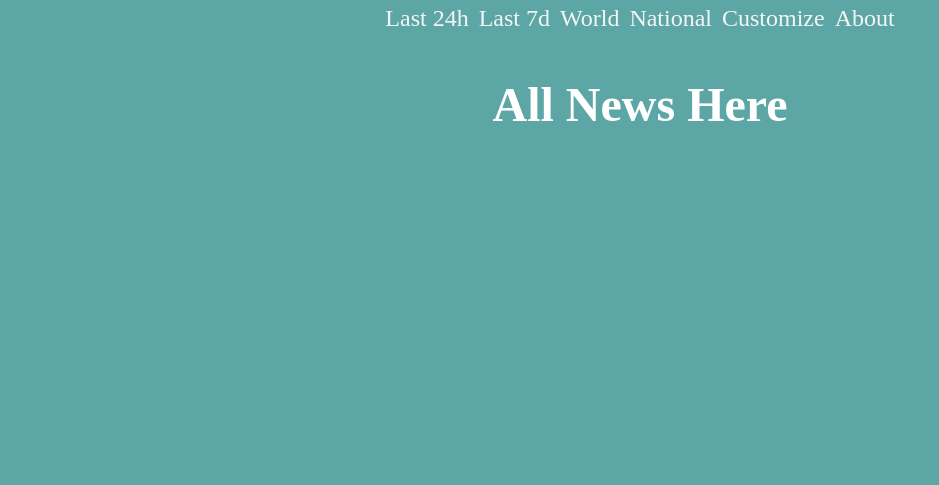
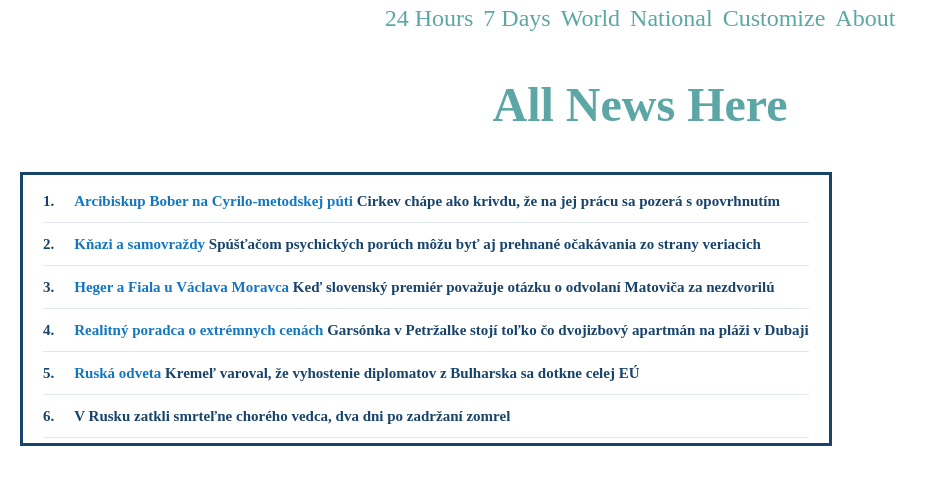
Before and after one commit to SimHerling/allnews, a Flask app: page / in a window 1280 px wide. Shown: the top 485 px of the page, without its empty margins (0-939 px from the left). Run offline with Flask 2, Linux system fonts and the light colour scheme.

Commit message:
first postoj frame

```diff
--- a/dev/dev.py
+++ b/dev/dev.py
@@ -23,7 +23,8 @@ weeklys_articles = soup.find("div", {"id": "week-popular-articles"})
 with open("../templates/index_backup.html") as indx:
     txt = indx.read()
     soup_indx = BeautifulSoup(txt, 'html.parser')
-    soup_indx.body.script.insert_before(todays_articles)
+    soup_indx.div.append(todays_articles)
+    # soup_indx.body.script.insert_before(todays_articles)
     indx.close()
 
 # save the file again
--- a/static/style.css
+++ b/static/style.css
@@ -1,17 +1,19 @@
 body{
     /*background-color: rgba(0, 144, 144, 0.8);*/
-    background-color: rgba(53, 144, 144, 0.8);
+    /*background-color: rgba(53, 144, 144, 0.8);*/
     margin: auto 0;
+    text-decoration-color: rgba(53, 144, 144, 0.8);
 }
 
 /* TITLE */
 .title {
     text-align: center;
     font-size: 3rem;
-    color: white;
+    color: rgba(53, 144, 144, 0.8);
     /*height: 80vh;*/
     /*display: flex;*/
 }
+
 
 /*.top-articles-list {
     display: flex;
@@ -20,6 +22,104 @@ body{
 }*/
 
 
+
+
+.boxmodel {
+    border:  3px solid #18436b;;
+    display: inline-block;
+
+    padding: 5px 20px 5px 20px;
+    margin: 0px 20px 0px 20px;
+    /*padding: 5px 20px;*/
+
+    width: 30px /* content*/
+    height: 10px. /* content*/
+}
+
+h1, h1 a, h2, h2 a, h3, h3 a, h4, h4 a, h5, h5 a {
+    font-weight: 700;
+    text-transform: none;
+}
+
+/*a, */
+h1, h2, h3, h4, h5, p {
+    margin: 0;
+    padding: 0;
+    font-family: Merriweather,serif;
+    font-weight: 400;
+    /*color: #000;*/
+}
+
+/*.my-popular-articles .my-pop-article-wrapper */
+h2 {
+    color: #1376c1;
+}
+
+
+
+
+
+h2 {
+    display: block;
+    font-size: 1.5em;
+    margin-block-start: 0.83em;
+    margin-block-end: 0.83em;
+    margin-inline-start: 0px;
+    margin-inline-end: 0px;
+    font-weight: bold;
+    color: #1376c1;
+}
+
+.my-popular-articles {
+    display: -ms-flexbox;
+    display: flex;
+    -ms-flex-align: start;
+    align-items: flex-start;
+    width: 100%;
+    padding: 9px 0;
+    border-bottom: 1px solid #e2e8ef;
+}
+
+.my-popular-articles {
+    font-family: Merriweather,serif;
+    font-size: 14px;
+    line-height: 1.42857143;
+    /*color: #333;*/
+    background-color: #fff;
+}
+
+.my-popular-articles {
+    display: -ms-flexbox;
+    display: flex;
+    -ms-flex-align: start;
+    align-items: flex-start;
+    width: 100%;
+    padding: 9px 0;
+    border-bottom: 1px solid #e2e8ef;
+}
+
+.my-popular-articles span {
+    font-weight: 700;
+    font-size: 15px;
+    line-height: 24px;
+    color: #18436b;
+    padding: 0 20px 0 0;
+}
+
+.my-popular-articles .my-pop-article-wrapper h2, .my-popular-articles .my-pop-article-wrapper h3 {
+    display: inline;
+    font-weight: 900;
+    font-size: 15px;
+    line-height: 24px;
+}
+
+.my-popular-articles .my-pop-article-wrapper h2 a, .my-popular-articles .my-pop-article-wrapper h3 a{
+    display: inline;
+    font-weight: 900;
+    font-size: 15px;
+    line-height: 24px;
+}
+
 /*NAV*/
 /*.sticky {
     position: fixed;
@@ -27,6 +127,12 @@ body{
     width: 100%;
 }
 */
+
+.main-nav li a {
+    color: rgba(53, 144, 144, 0.8);
+    text-decoration: none; /* to remove uderlines from the hyperlinks*/
+}
+
 .main-nav {
     display: flex;
     flex-direction: row;
@@ -39,127 +145,17 @@ body{
 
 }
 
-
-
-li {
+.nav-item {
     padding: 5px;
 }
 
-a {
-    color: #f5f5f6;
-    text-decoration: none; /* to remove uderlines from the hyperlinks*/
+
+h3 a {
+    color: #18436b;
+    text-decoration: none;
 }
 
-
-/* testing */
-
-/*html {
-  -webkit-box-sizing: border-box;
-  box-sizing: border-box;
+h2 a {
+    color: #1376c1;
+    text-decoration: none;
 }
-
-*,
-*::before,
-*::after {
-  -webkit-box-sizing: inherit;
-  box-sizing: inherit;
-}
-
-body {
-  font-family: -apple-system, BlinkMacSystemFont, "Segoe UI", "Roboto", "Fira Sans", "Droid Sans", "Helvetica Neue", Arial, sans-serif;
-}
-
-nav {
-  background-color: #222;
-  display: flex;
-  justify-content: space-between;
-  position: fixed;
-  top: 0;
-  left: 0;
-  opacity: .9;
-  width: 100%;
-  z-index: 5;
-}
-@media screen and (max-width: 575px) {
-  nav {
-    display: block;
-    height: 58px;
-  }
-}
-nav a {
-  color: #eff6fe;
-  display: inline-block;
-  padding: 10px;
-  text-decoration: none;
-}
-nav a:hover, nav a:active {
-  background-color: #9ec5fb;
-  color: #eff6fe;
-  text-decoration: none;
-}
-nav a:focus {
-  color: #eff6fe;
-  text-decoration: none;
-}
-
-.toggle {
-  display: none;
-}
-@media screen and (max-width: 575px) {
-  .toggle {
-    display: inline-block;
-  }
-}
-
-.block-one {
-  padding: 10px;
-  height: 58px;
-}
-@media screen and (max-width: 575px) {
-  .block-one {
-    display: flex;
-    justify-content: space-between;
-  }
-}
-.block-one a {
-  border-radius: 4px;
-  display: inline-block;
-}
-
-@media screen and (max-width: 575px) {
-  .block-two {
-    background-color: rgba(0,0,0,0.6);
-    display: none;
-    position: relative;
-    //opacity: 0.9;
-    top: -58px;
-    left: 0;
-
-    width: 100%;
-    width: 100vw;
-  }
-  .block-two a {
-    display: block;
-  }
-  .block-two div {
-    background-color: orange;
-    font-size: 1.5rem;
-
-    width: 90%;
-    width: 90vw;
-  }
-}
-@media screen and (min-width: 576px) {
-  .block-two {
-    padding: 10px;
-
-  }
-  .block-two a {
-    border-radius: 4px;
-    display: inline-block;
-  }
-}
-
-.suplemento {height: 1500px;}*/
-
-/*# sourceMappingURL=style.css.map */
--- a/templates/index.html
+++ b/templates/index.html
@@ -1,28 +1,157 @@
 <!DOCTYPE html>
 <html>
  <head>
-	<title>All News</title>
-	<meta charset="utf-8">
-	<meta name="viewport" content="width=device-width, initial-scale=1">
-	<link rel="shortcut icon" href="{{ url_for('static', filename='allnews.png') }}">
-	<link rel="stylesheet" type="text/css" href="{{ url_for('static', filename='style.css') }}">
-	<link href="../static/style.css" rel="stylesheet" type="text/css"/>
+  <title>
+   All News
+  </title>
+  <meta charset="utf-8"/>
+  <meta content="width=device-width, initial-scale=1" name="viewport"/>
+  <link href="{{ url_for('static', filename='allnews.png') }}" rel="shortcut icon"/>
+  <link href="{{ url_for('static', filename='style.css') }}" rel="stylesheet" type="text/css"/>
+  <link href="../static/style.css" rel="stylesheet" type="text/css">
+  </link>
  </head>
  <body>
   <nav class="container">
    <ul class="main-nav">
-		  <li><a href="">Last 24h</a></li>
-		  <li><a href="">Last 7d</a></li>
-		  <li><a href="">World</a></li>
-		  <li><a href="">National</a></li>
-		  <li><a href="">Customize</a></li>
-		  <li><a href="">About</a></li>
+    <li class="nav-item">
+     <a href="">
+      24 Hours
+     </a>
+    </li>
+    <li class="nav-item">
+     <a href="">
+      7 Days
+     </a>
+    </li>
+    <li class="nav-item">
+     <a href="">
+      World
+     </a>
+    </li>
+    <li class="nav-item">
+     <a href="">
+      National
+     </a>
+    </li>
+    <li class="nav-item">
+     <a href="">
+      Customize
+     </a>
+    </li>
+    <li class="nav-item">
+     <a href="">
+      About
+     </a>
+    </li>
    </ul>
   </nav>
   <!-- <div class="title container">All News Here</div> -->
-	<h2 class="title container">All News Here</h2>
+  <h2 class="title container">
+   All News Here
+  </h2>
+  <div class="boxmodel" id="div1">
+   <div class="tab-pane active" id="today-popular-articles" role="tabpanel">
+    <article class="my-popular-articles">
+     <span>
+      1.
+     </span>
+     <div class="my-pop-article-wrapper">
+      <h2>
+       <a class="track-me-pls" data-action="click" data-category="clanok_najcitanejsie-clanok" data-label="position-today" data-value="1" href="https://www.postoj.sk/109574/cirkev-chape-ako-krivdu-ze-na-jej-pracu-sa-pozera-s-opovrhnutim">
+        Arcibiskup Bober na Cyrilo-metodskej p&uacute;ti
+       </a>
+      </h2>
+      <h3>
+       <a class="track-me-pls" data-action="click" data-category="clanok_najcitanejsie-clanok" data-label="position-today" data-value="1" href="https://www.postoj.sk/109574/cirkev-chape-ako-krivdu-ze-na-jej-pracu-sa-pozera-s-opovrhnutim">
+        Cirkev ch&aacute;pe ako krivdu, &zcaron;e na jej pr&aacute;cu sa pozer&aacute; s opovrhnut&iacute;m
+       </a>
+      </h3>
+     </div>
+    </article>
+    <article class="my-popular-articles">
+     <span>
+      2.
+     </span>
+     <div class="my-pop-article-wrapper">
+      <h2>
+       <a class="track-me-pls" data-action="click" data-category="clanok_najcitanejsie-clanok" data-label="position-today" data-value="2" href="https://www.postoj.sk/109192/spustacom-psychickych-poruch-mozu-byt-aj-prehnane-ocakavania-zo-strany-veriacich">
+        K&ncaron;azi a samovra&zcaron;dy
+       </a>
+      </h2>
+      <h3>
+       <a class="track-me-pls" data-action="click" data-category="clanok_najcitanejsie-clanok" data-label="position-today" data-value="2" href="https://www.postoj.sk/109192/spustacom-psychickych-poruch-mozu-byt-aj-prehnane-ocakavania-zo-strany-veriacich">
+        Sp&uacute;&scaron;&tcaron;a&ccaron;om psychick&yacute;ch por&uacute;ch m&ocirc;&zcaron;u by&tcaron; aj prehnan&eacute; o&ccaron;ak&aacute;vania zo strany veriacich
+       </a>
+      </h3>
+     </div>
+    </article>
+    <article class="my-popular-articles">
+     <span>
+      3.
+     </span>
+     <div class="my-pop-article-wrapper">
+      <h2>
+       <a class="track-me-pls" data-action="click" data-category="clanok_najcitanejsie-clanok" data-label="position-today" data-value="3" href="https://www.postoj.sk/109506/ked-slovensky-premier-povazuje-otazku-o-destabilizacii-v-koalicii-za-nezdvorilu">
+        Heger a Fiala u V&aacute;clava Moravca
+       </a>
+      </h2>
+      <h3>
+       <a class="track-me-pls" data-action="click" data-category="clanok_najcitanejsie-clanok" data-label="position-today" data-value="3" href="https://www.postoj.sk/109506/ked-slovensky-premier-povazuje-otazku-o-destabilizacii-v-koalicii-za-nezdvorilu">
+        Ke&dcaron; slovensk&yacute; premi&eacute;r pova&zcaron;uje ot&aacute;zku o odvolan&iacute; Matovi&ccaron;a za nezdvoril&uacute;
+       </a>
+      </h3>
+     </div>
+    </article>
+    <article class="my-popular-articles">
+     <span>
+      4.
+     </span>
+     <div class="my-pop-article-wrapper">
+      <h2>
+       <a class="track-me-pls" data-action="click" data-category="clanok_najcitanejsie-clanok" data-label="position-today" data-value="4" href="https://www.postoj.sk/109480/garsonka-v-petrzalke-stoji-tolko-co-dvojizbovy-apartman-na-plazi-v-dubaji">
+        Realitn&yacute; poradca o extr&eacute;mnych cen&aacute;ch
+       </a>
+      </h2>
+      <h3>
+       <a class="track-me-pls" data-action="click" data-category="clanok_najcitanejsie-clanok" data-label="position-today" data-value="4" href="https://www.postoj.sk/109480/garsonka-v-petrzalke-stoji-tolko-co-dvojizbovy-apartman-na-plazi-v-dubaji">
+        Gars&oacute;nka v Petr&zcaron;alke stoj&iacute; to&lcaron;ko &ccaron;o dvojizbov&yacute; apartm&aacute;n na pl&aacute;&zcaron;i v Dubaji
+       </a>
+      </h3>
+     </div>
+    </article>
+    <article class="my-popular-articles">
+     <span>
+      5.
+     </span>
+     <div class="my-pop-article-wrapper">
+      <h2>
+       <a class="track-me-pls" data-action="click" data-category="clanok_najcitanejsie-clanok" data-label="position-today" data-value="5" href="https://www.postoj.sk/109557/kremel-varoval-ze-vyhostenie-diplomatov-z-bulharska-sa-dotkne-celej-eu">
+        Rusk&aacute; odveta
+       </a>
+      </h2>
+      <h3>
+       <a class="track-me-pls" data-action="click" data-category="clanok_najcitanejsie-clanok" data-label="position-today" data-value="5" href="https://www.postoj.sk/109557/kremel-varoval-ze-vyhostenie-diplomatov-z-bulharska-sa-dotkne-celej-eu">
+        Kreme&lcaron; varoval, &zcaron;e vyhostenie diplomatov&nbsp;z Bulharska sa dotkne celej E&Uacute;
+       </a>
+      </h3>
+     </div>
+    </article>
+    <article class="my-popular-articles">
+     <span>
+      6.
+     </span>
+     <div class="my-pop-article-wrapper">
+      <h3>
+       <a class="track-me-pls" data-action="click" data-category="clanok_najcitanejsie-clanok" data-label="position-today" data-value="6" href="https://www.postoj.sk/109513/v-rusku-zatkli-smrtelne-choreho-vedca-dva-dni-po-zadrzani-zomrel">
+        V Rusku zatkli smrte&lcaron;ne chor&eacute;ho vedca, dva dni po zadr&zcaron;an&iacute; zomrel
+       </a>
+      </h3>
+     </div>
+    </article>
+   </div>
+  </div>
   <!-- <h1>All News Here</h1> -->
-
   <!-- TEST -->
   <!-- <nav>
     <div class="block-one">
@@ -44,9 +173,7 @@
     </div>
 </nav>
 <div class="suplemento"></div> -->
-
-
-
-    <script src="script.js"></script>
+  <script src="script.js">
+  </script>
  </body>
 </html>
```
Also changed, not shown: templates/index_backup.html (+12 -10 lines). Lines whose indentation alone changed are shown as unchanged.
